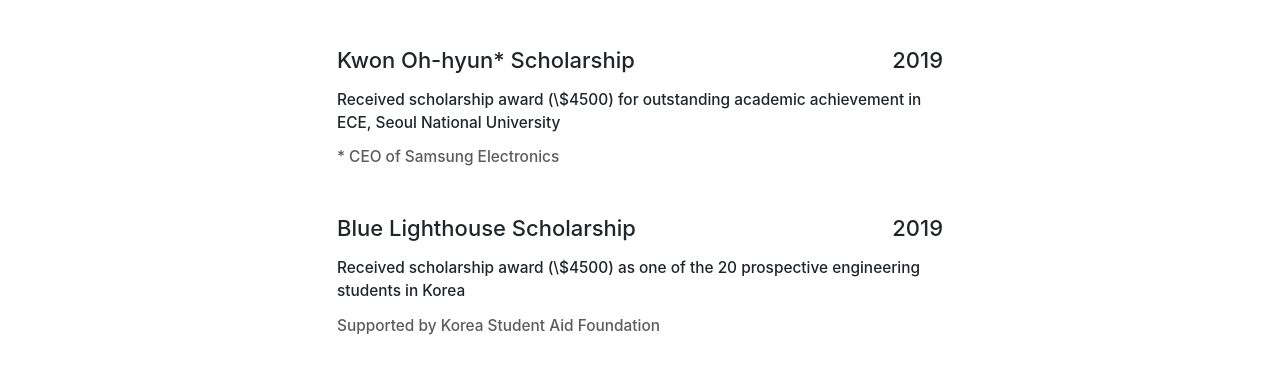
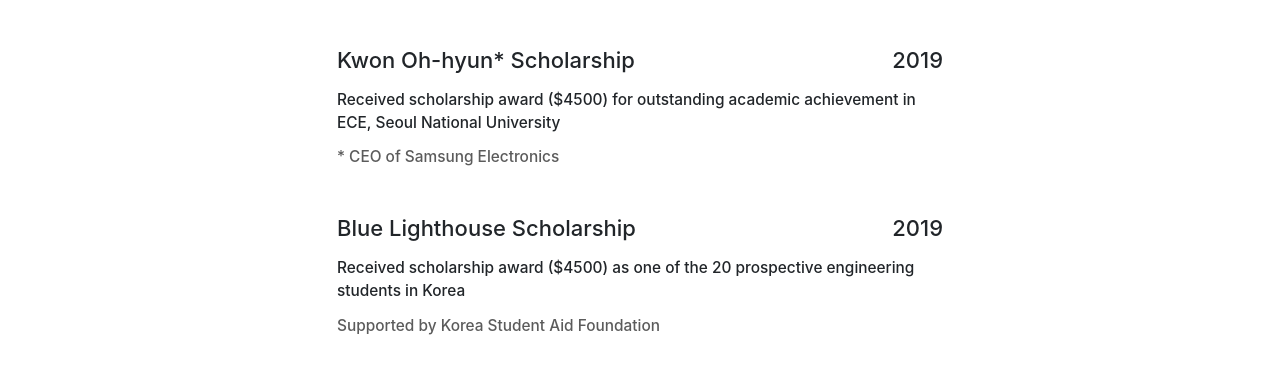
Before and after one commit to hahakhkim/hahakhkim.github.io, a Jekyll site: the page built from _pages/honors.html, in a window 1280 px wide and 1166 px high. Shown: the part 465-831 px from the top of the window. Built offline with Jekyll 4.4.1, drawn with Linux system fonts in a browser that asks for light colours; cached includes are drawn as plain includes; nearby versions of some CDN libraries.

Commit message:
Update honors.html

```diff
--- a/_pages/honors.html
+++ b/_pages/honors.html
@@ -67,7 +67,7 @@
 	<div class="row">
 		<div class="col-sm-12 col-md-12 mx-auto"style="text-align:left">
 		  <h5 class="custom2">Kwon Oh-hyun* Scholarship<span style="float:right">2019</span></h5>
-		  <h6 class="custom1">Received scholarship award (\$4500) for outstanding academic achievement in ECE, Seoul National University</h6>
+		  <h6 class="custom1">Received scholarship award ($4500) for outstanding academic achievement in ECE, Seoul National University</h6>
 		  <h6 class="custom2"> * CEO of Samsung Electronics</h6>
 		</div>
 	</div>
@@ -77,7 +77,7 @@
 	<div class="row">
 		<div class="col-sm-12 col-md-12 mx-auto"style="text-align:left">
 		  <h5 class="custom2">Blue Lighthouse Scholarship<span style="float:right">2019</span></h5>
-		  <h6 class="custom1">Received scholarship award (\$4500) as one of the 20 prospective engineering students in Korea</h6>
+		  <h6 class="custom1">Received scholarship award ($4500) as one of the 20 prospective engineering students in Korea</h6>
 		  <h6 class="custom2"> Supported by Korea Student Aid Foundation</h6>
 		</div>
 	</div>
```
